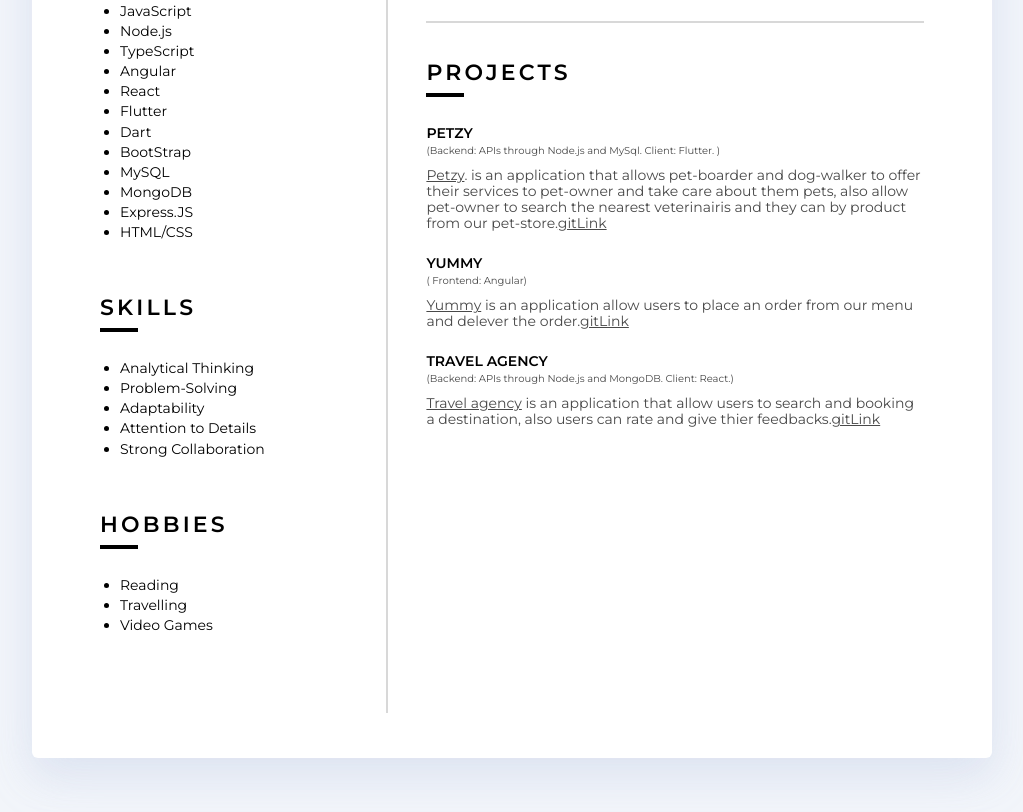
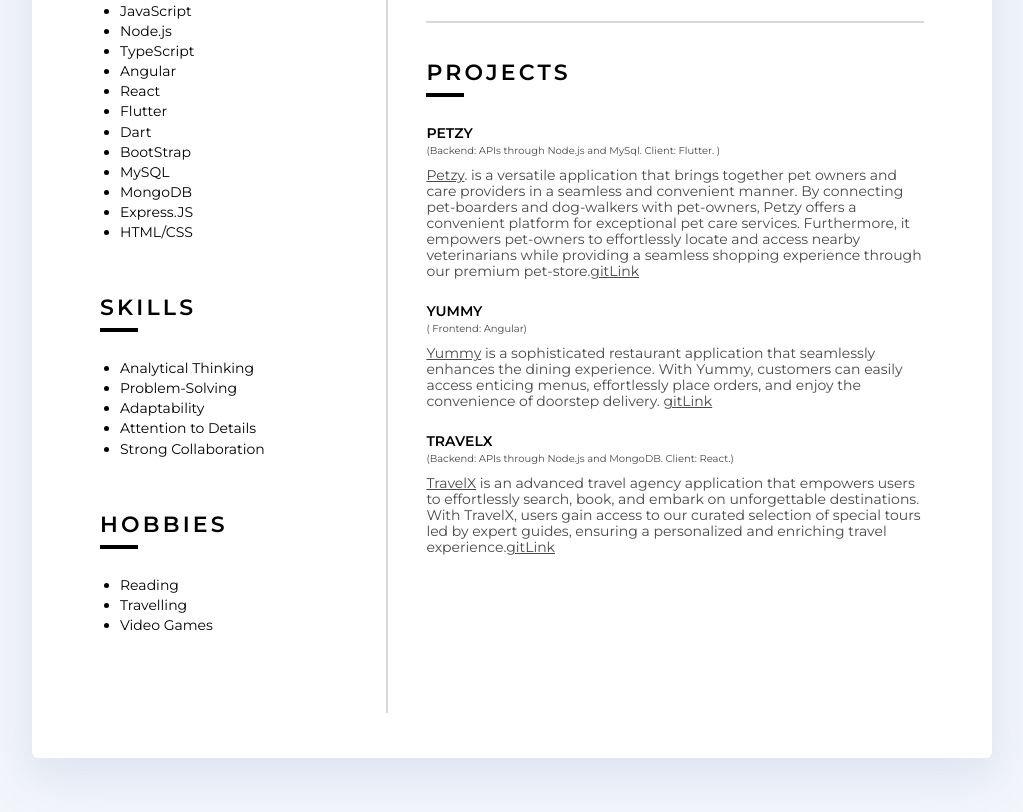
Before and after one commit to AymenBougeh/AymenBougeh.github.io, a website: page index.html in a window 1280 px wide. Shown: the part 972-1784 px from the top of the page, without its empty margins (128-1151 px from the left). Drawn offline with Linux system fonts and the light colour scheme.

Commit message:
Update projects

```diff
--- a/index.html
+++ b/index.html
@@ -278,26 +278,33 @@
       <section class="info-section">
         <h3 class="info-section__heading">Projects</h3>
         <section class="info-section__group">
-          <h4 class="info-section__sub-heading">Petzy<br><span class="info-section__remark">(Backend: APIs through Node.js and MySql.
+          <h4 class="info-section__sub-heading">Petzy<br><span class="info-section__remark">(Backend: APIs through
+              Node.js and MySql.
 
               Client: Flutter. )</span></h4>
-          <p class="info-section__text"><a href="youtubeLink">Petzy</a>. is an application that allows pet-boarder and
-            dog-walker to offer their services to pet-owner and take care about them pets, also allow pet-owner to
-            search the nearest veterinairis and they can by product from our pet-store.<a href=""
+          <p class="info-section__text"><a href="youtubeLink">Petzy</a>. is a versatile application that brings
+            together pet owners and care providers in a seamless and convenient manner. By connecting pet-boarders and
+            dog-walkers with pet-owners, Petzy offers a convenient platform for exceptional pet care services.
+            Furthermore, it empowers pet-owners to effortlessly locate and access nearby veterinarians while providing a
+            seamless shopping experience through our premium pet-store.<a href="" target="_blank">gitLink</a></p>
+        </section>
+        <section class="info-section__group">
+          <h4 class="info-section__sub-heading">Yummy<br><span class="info-section__remark">( Frontend: Angular)</span>
+          </h4>
+          <p class="info-section__text"><a href="youtubeLink">Yummy</a> is a sophisticated restaurant application
+            that seamlessly enhances the dining experience. With Yummy, customers can easily access enticing menus,
+            effortlessly place orders, and enjoy the convenience of doorstep delivery. <a href=""
               target="_blank">gitLink</a></p>
         </section>
         <section class="info-section__group">
-          <h4 class="info-section__sub-heading">Yummy<br><span class="info-section__remark">( Frontend: Angular)</span></h4>
-          <p class="info-section__text"><a href="youtubeLink">Yummy</a> is an application allow users to place an order
-            from our menu and delever the order.<a href="" target="_blank">gitLink</a></p>
-        </section>
-        <section class="info-section__group">
-          <h4 class="info-section__sub-heading">Travel Agency<br><span class="info-section__remark">(Backend: APIs through Node.js and MongoDB.
+          <h4 class="info-section__sub-heading">TravelX<br><span class="info-section__remark">(Backend: APIs
+              through Node.js and MongoDB.
 
-            Client: React.)</span></h4>
-          <p class="info-section__text"><a href="youtubeLink">Travel agency</a> is an application that allow users to
-            search and booking a destination, also users can rate and give thier feedbacks.<a href=""
-              target="_blank">gitLink</a></p>
+              Client: React.)</span></h4>
+          <p class="info-section__text"><a href="youtubeLink">TravelX</a>  is an advanced travel agency
+            application that empowers users to effortlessly search, book, and embark on unforgettable destinations. With
+            TravelX, users gain access to our curated selection of special tours led by expert guides, ensuring a
+            personalized and enriching travel experience.<a href="" target="_blank">gitLink</a></p>
         </section>
       </section>
     </div>
```
